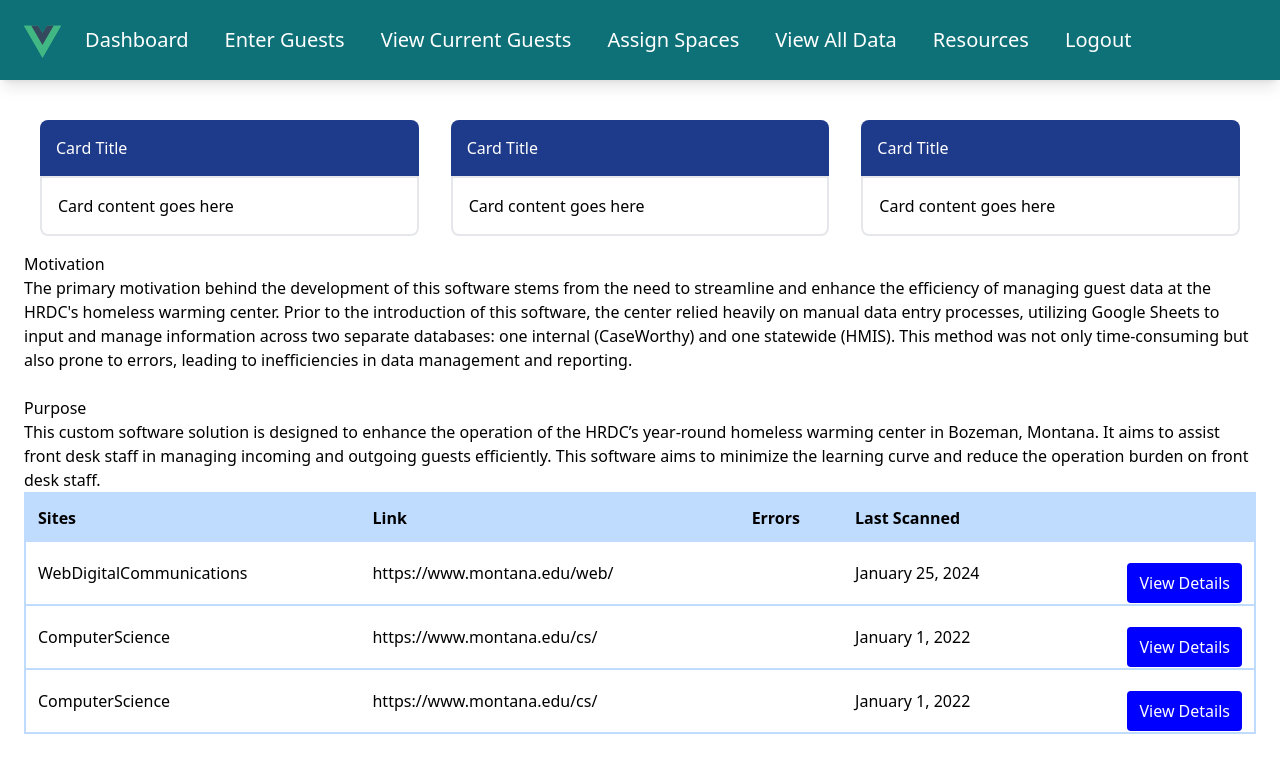
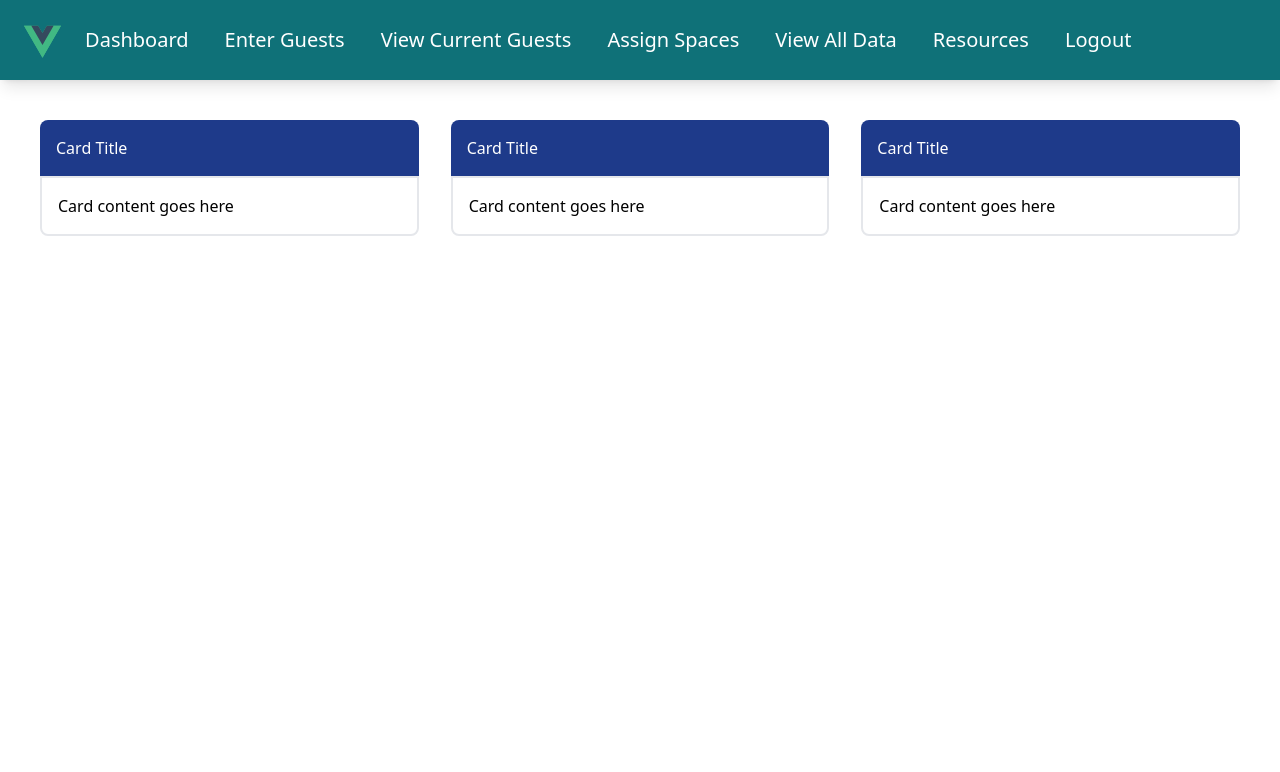
Before and after one commit to 423s24/Group_3, a Vue app in the folder warming-shelter/: page /dashboard in a window 1280 px wide. Shown: the top 772 px of the page. Built offline with nearby package versions, Linux system fonts and the light colour scheme; sample sign-in values are in the browser's storage.

Commit message:
updated dashboard to reflect figma

```diff
--- a/warming-shelter/src/views/Dashboard.vue
+++ b/warming-shelter/src/views/Dashboard.vue
@@ -9,40 +9,7 @@
             <CounterCard title="Card Title" content="Card content goes here" />
         </div>
 
-        <h2>Motivation</h2>
-        <p>The primary motivation behind the development of this software stems from the need to streamline and enhance the efficiency of managing guest data at the HRDC's homeless warming center. Prior to the introduction of this software, the center relied heavily on manual data entry processes, utilizing Google Sheets to input and manage information across two separate databases: one internal (CaseWorthy) and one statewide (HMIS). This method was not only time-consuming but also prone to errors, leading to inefficiencies in data management and reporting.</p>
 
-        <br>
-
-        <h2>Purpose</h2>
-        <p>This custom software solution is designed to enhance the operation of the HRDC’s year-round homeless warming center in Bozeman, Montana. It aims to assist front desk staff in managing incoming and outgoing guests efficiently. This software aims to minimize the learning curve and reduce the operation burden on front desk staff.</p>
-
-        <table class="w-full border-2 border-blue-200">
-            <thead class="bg-blue-200">
-            <tr>
-                <th class="text-left p-3">Sites <i class="bi-alarm"></i></th>
-                <th class="text-left p-3">Link</th>
-                <th class="text-left p-3">Errors</th>
-                <th class="text-left p-3">Last Scanned</th>
-                <th class="sr-only">View Details</th>
-            </tr>
-            </thead>
-            <tbody class="rounded">
-
-            <tr class="border-b-2 border-blue-200 h-14" v-for="(site, index) in sites" :key="index">
-                <td class="px-3">{{ site.name }}</td>
-                <td class="px-3">{{ site.link }}</td>
-                <td class="px-3"><span class="flex w-10 rounded justify-center py-2 font-bold" :class="[
-                site.errors == 0 ? 'bg-success text-white' : '',
-                site.errors > 0 && site.errors < 5 ? 'bg-warning text-white' : '',
-                site.errors > 5 ? 'bg-danger text-white' : '',
-                ]">{{ site.errors }}</span></td>
-                <td class="px-3">{{ site.lastScanned }}</td>
-                <td class="px-3 text-right"><button @click="redirect(uid)" class="bg-primary text-white rounded px-3 py-2">View Details</button></td>
-            </tr>
-
-      </tbody>
-    </table>
       </Wrapper>
     </div>
   </template>
```
